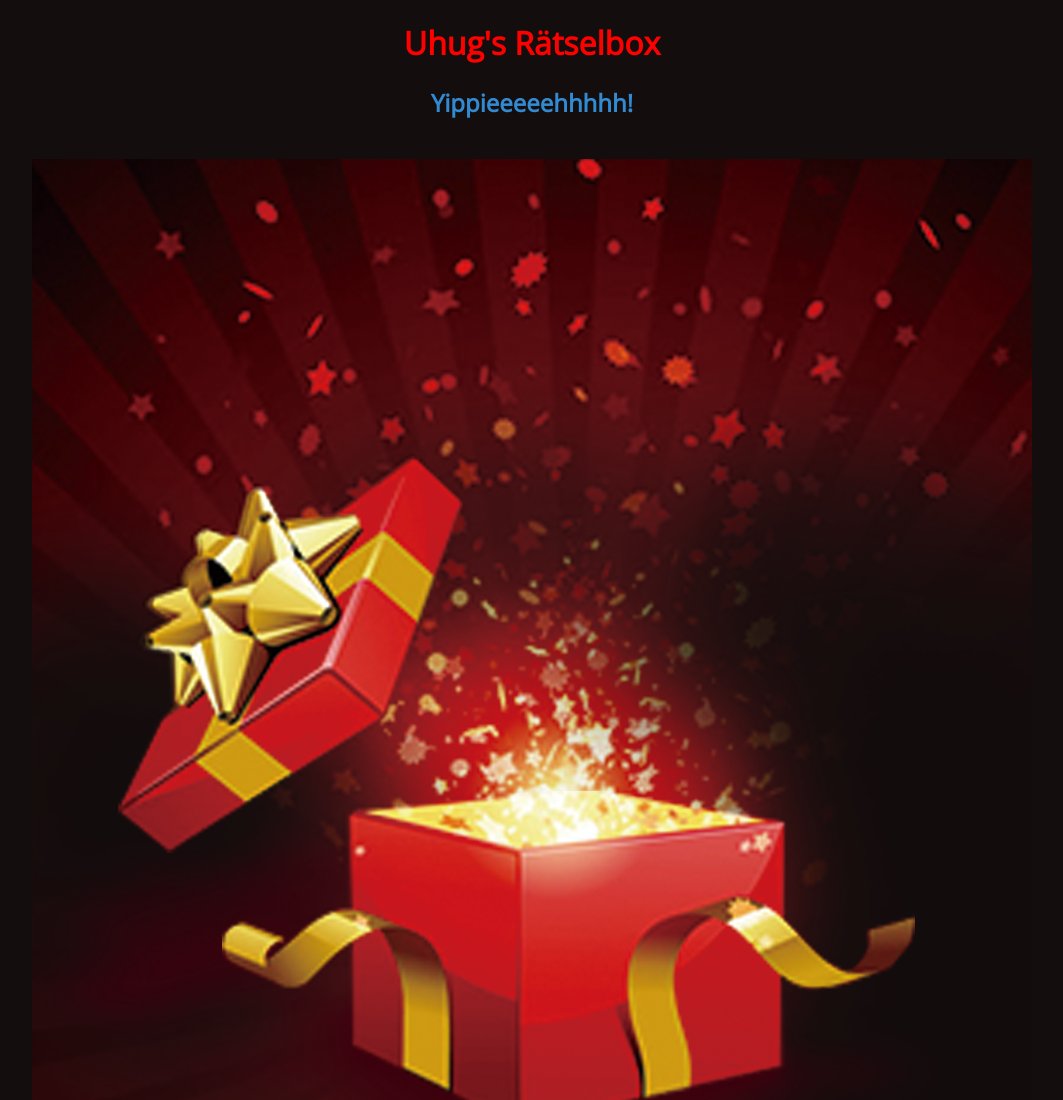
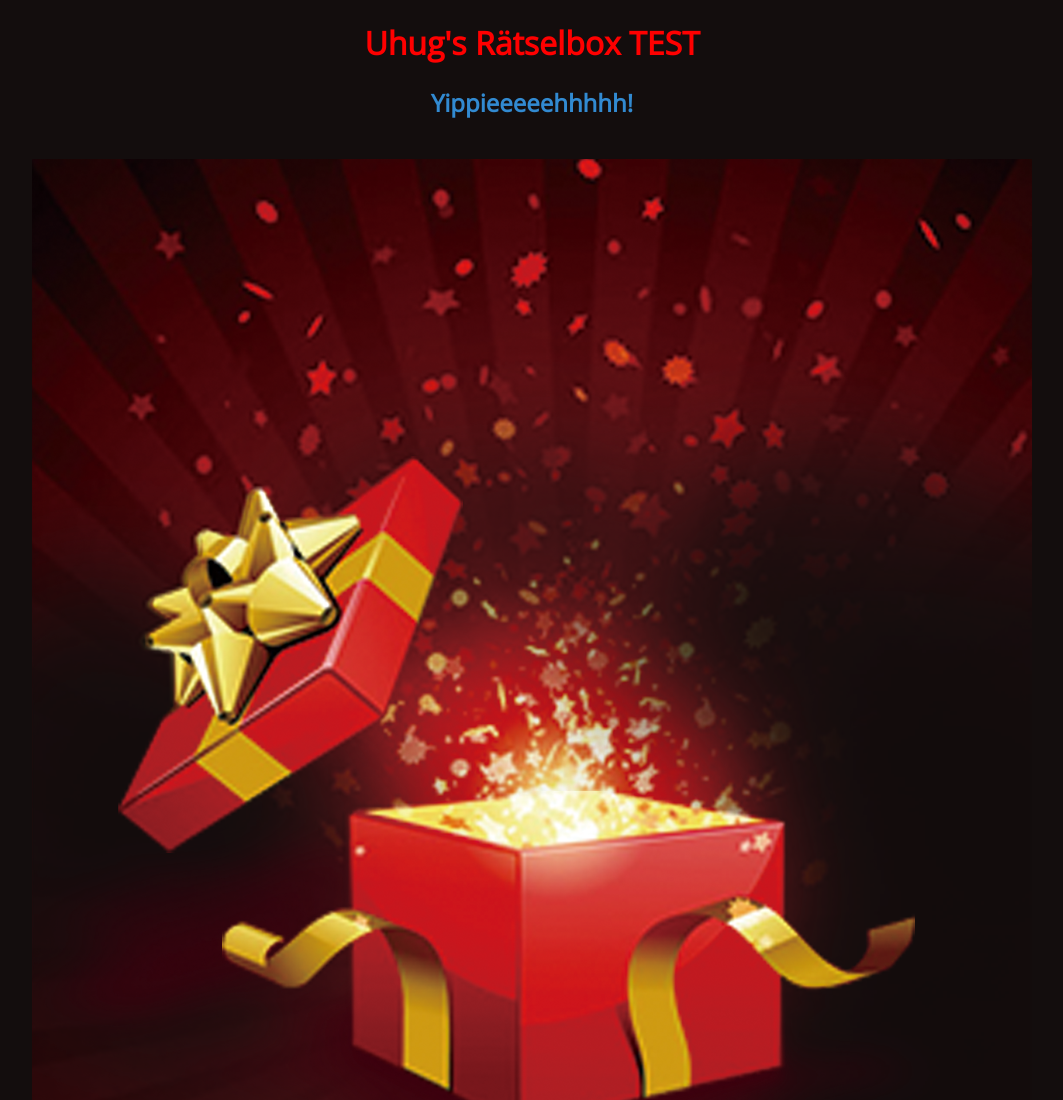
Before and after one commit to Generian/GDuhug, a website: page web/pages/open_box.html in a window 1280 px wide. Shown: the top 1100 px of the page, without its empty margins (108-1171 px from the left). Drawn offline with nearby package versions, Linux system fonts and the light colour scheme.

```diff
--- a/web/pages/open_box.html
+++ b/web/pages/open_box.html
@@ -17,7 +17,7 @@
   </head>
 
   <body style="background-color: rgb(19, 13, 13)">
-    <h1 class="haupttitel">Uhug's Rätselbox</h1>
+    <h1 class="haupttitel">Uhug's Rätselbox TEST</h1>
 
     <h2 class="raetselname">Yippieeeeehhhhh!</h2>
 
```
Also changed, not shown: .github/workflows/main.yml (added).
